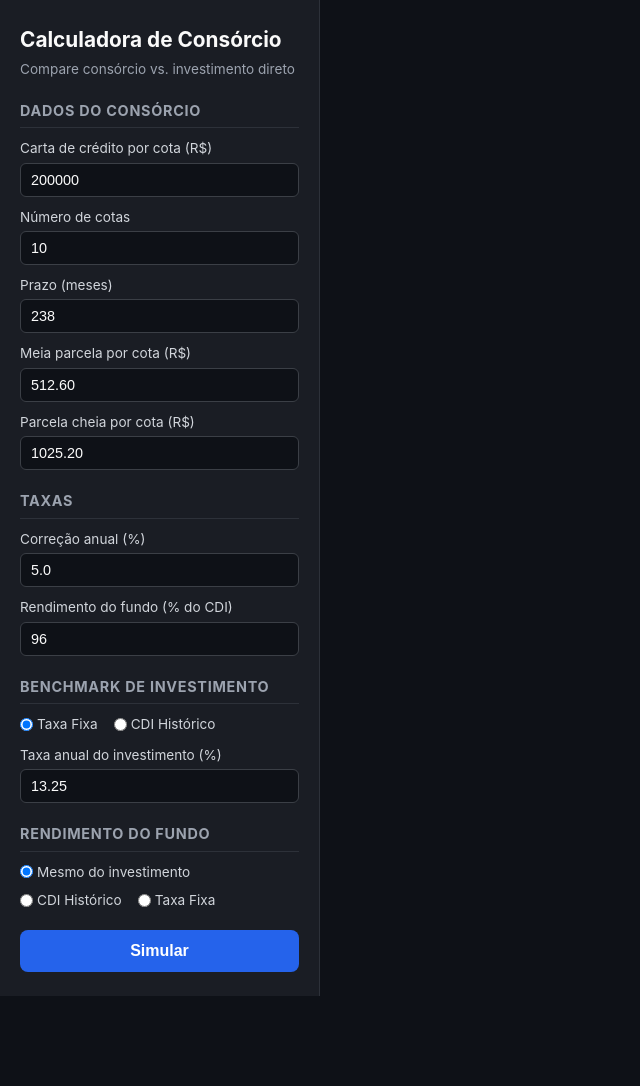
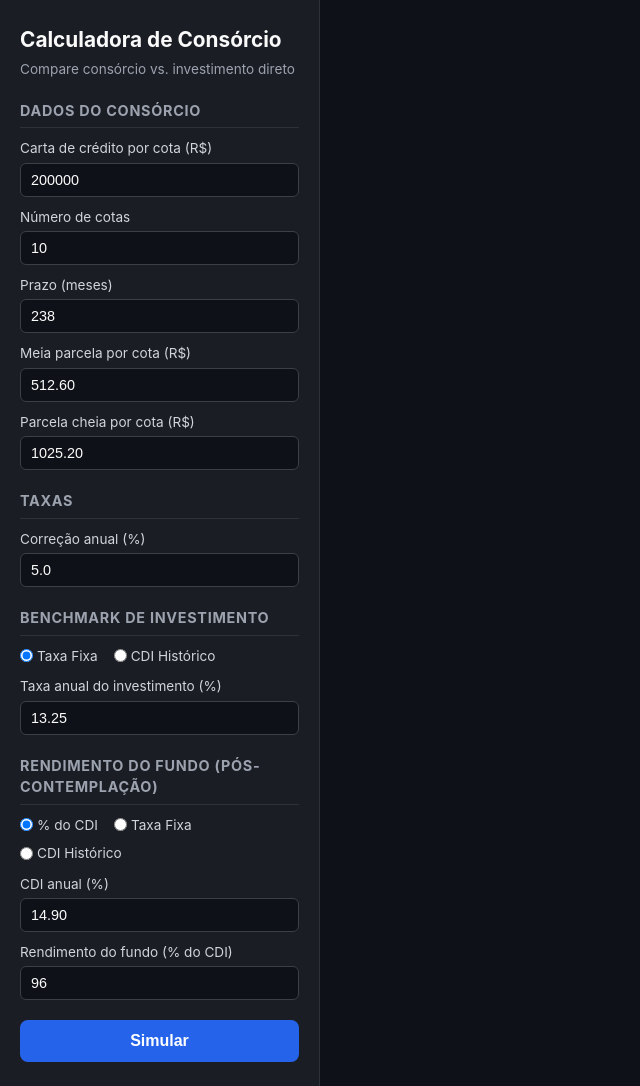
Before and after one commit to felipelodur/calculadora-consorcio, a Flask app: page / in a window 1280 px wide. Shown: the whole page, without its empty margins (0-640 px from the left). Before the commit the page ends 996 px from the top, so only its background shows below. Run offline with Flask 3, Linux system fonts and the light colour scheme; some libraries are stand-ins or nearby versions.

Commit message:
feat: redesign fund rate section with clearer options
Replace the split "Taxas"/"Rendimento do Fundo" sections with a single
"Rendimento do Fundo (pos-contemplacao)" section offering three modes:
- % do CDI: set CDI rate (default 14.90%) + % of CDI (default 96%)
- Taxa Fixa: set effective annual rate directly
- CDI Historico: use historical data + % of CDI

Co-Authored-By: Claude Opus 4.6 <noreply@anthropic.com>

```diff
--- a/app/flask_app.py
+++ b/app/flask_app.py
@@ -82,7 +82,10 @@ def api_simulate():
         benchmark = cdi_benchmark
 
     fund_benchmark = None
-    if data["fund_mode"] == "cdi":
+    if data["fund_mode"] == "pct_cdi":
+        # User specifies a CDI rate + % of CDI for the fund
+        fund_benchmark = FixedRateBenchmark(annual_rate=data["fund_cdi_rate"] / 100)
+    elif data["fund_mode"] == "cdi":
         fund_benchmark = cdi_benchmark
     elif data["fund_mode"] == "fixed":
         fund_benchmark = FixedRateBenchmark(annual_rate=data["fund_taxa"] / 100)
--- a/app/static/app.js
+++ b/app/static/app.js
@@ -10,6 +10,8 @@ function toggleFields() {
     const needsCdi = investMode === 'cdi' || fundMode === 'cdi';
 
     document.getElementById('taxa_anual_wrap').classList.toggle('hidden', investMode !== 'fixed');
+    document.getElementById('fund_cdi_rate_wrap').classList.toggle('hidden', fundMode !== 'pct_cdi');
+    document.getElementById('rendimento_fundo_wrap').classList.toggle('hidden', fundMode !== 'pct_cdi' && fundMode !== 'cdi');
     document.getElementById('fund_taxa_wrap').classList.toggle('hidden', fundMode !== 'fixed');
     document.getElementById('cdi_section').classList.toggle('hidden', !needsCdi);
 }
@@ -27,6 +29,7 @@ function getInputs() {
         fund_mode: document.querySelector('input[name="fund_mode"]:checked').value,
         taxa_anual: +document.getElementById('taxa_anual').value,
         fund_taxa: +document.getElementById('fund_taxa').value,
+        fund_cdi_rate: +document.getElementById('fund_cdi_rate').value,
         cdi_start: document.getElementById('cdi_start').value,
         contemplation_month: +document.getElementById('contemplation_month').value,
     };
--- a/app/templates/index.html
+++ b/app/templates/index.html
@@ -38,9 +38,6 @@
                 <label>Correção anual (%)
                     <input type="number" id="correcao_anual" value="5.0" step="0.5">
                 </label>
-                <label>Rendimento do fundo (% do CDI)
-                    <input type="number" id="rendimento_fundo" value="96" step="1">
-                </label>
             </section>
 
             <section>
@@ -55,12 +52,18 @@
             </section>
 
             <section>
-                <h3>Rendimento do Fundo</h3>
+                <h3>Rendimento do Fundo (pós-contemplação)</h3>
                 <div class="radio-group">
-                    <label><input type="radio" name="fund_mode" value="same" checked> Mesmo do investimento</label>
+                    <label><input type="radio" name="fund_mode" value="pct_cdi" checked> % do CDI</label>
+                    <label><input type="radio" name="fund_mode" value="fixed"> Taxa Fixa</label>
                     <label><input type="radio" name="fund_mode" value="cdi"> CDI Histórico</label>
-                    <label><input type="radio" name="fund_mode" value="fixed"> Taxa Fixa</label>
                 </div>
+                <label id="fund_cdi_rate_wrap">CDI anual (%)
+                    <input type="number" id="fund_cdi_rate" value="14.90" step="0.25">
+                </label>
+                <label id="rendimento_fundo_wrap">Rendimento do fundo (% do CDI)
+                    <input type="number" id="rendimento_fundo" value="96" step="1">
+                </label>
                 <label id="fund_taxa_wrap" class="hidden">Taxa anual efetiva do fundo (%)
                     <input type="number" id="fund_taxa" value="13.92" step="0.25">
                 </label>
```
